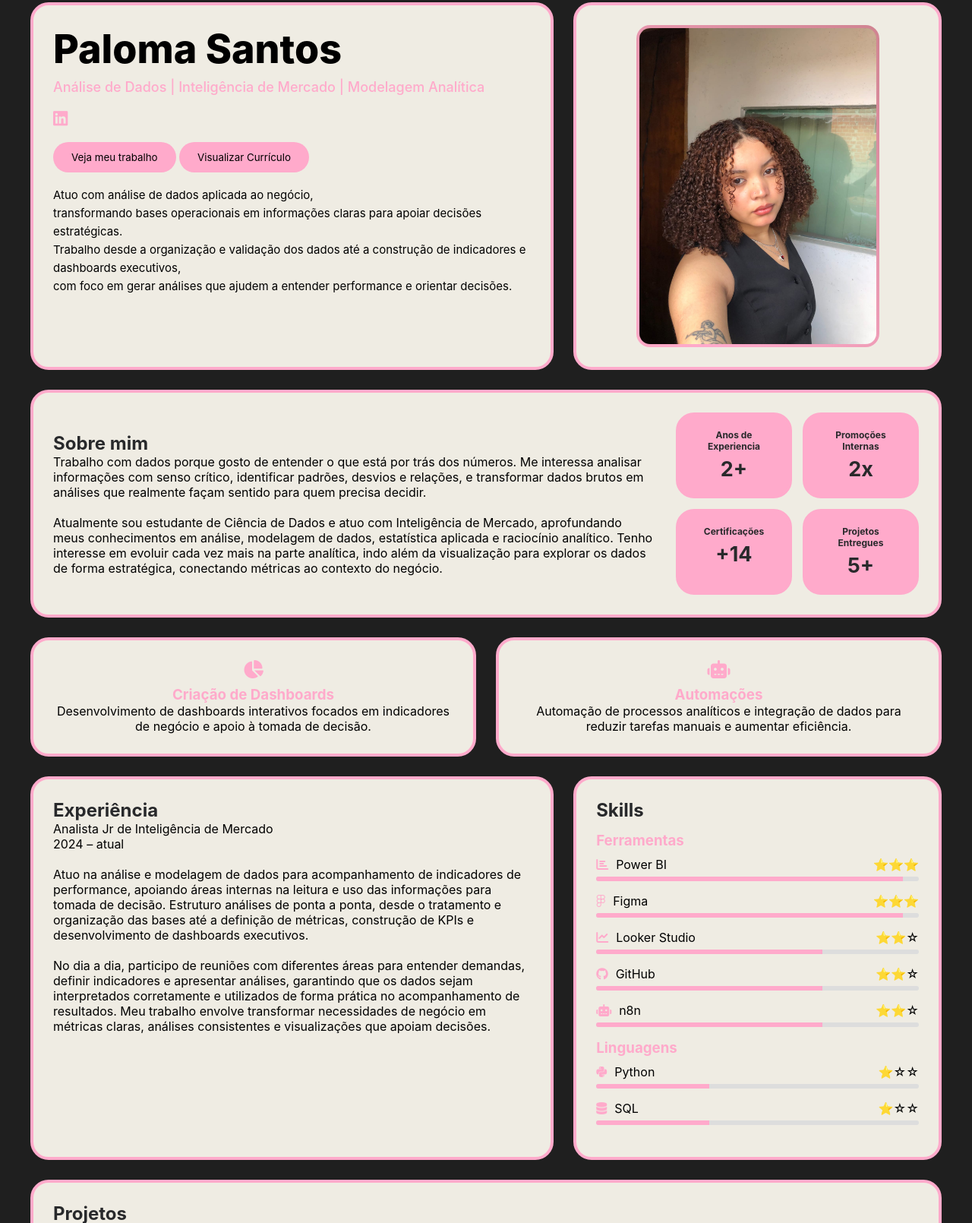
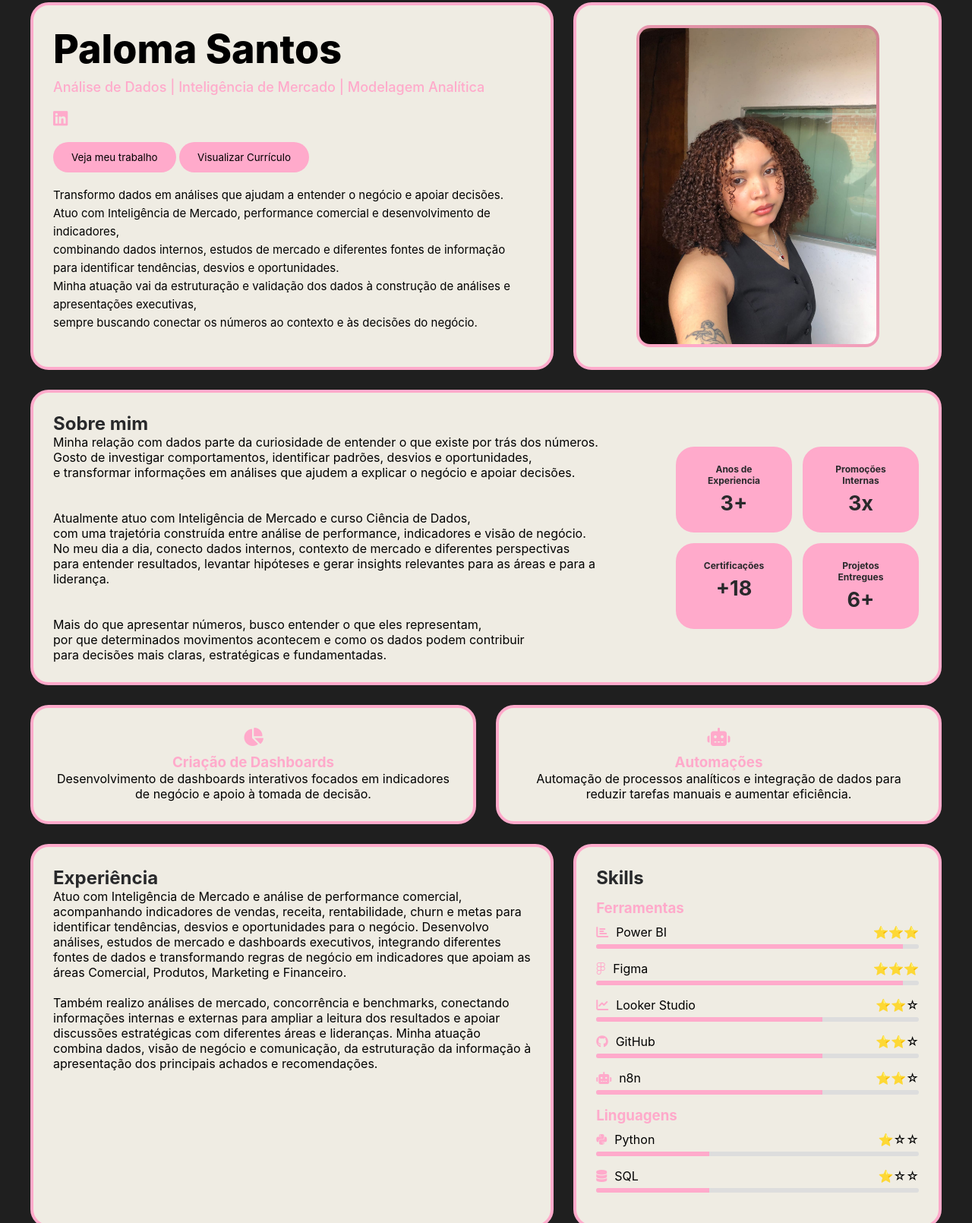
Before and after one commit to paloma-analytics/paloma-analytics.github.io, a plain HTML site: page index.html in a window 1280 px wide. Shown: the part 140-1750 px from the top of the page at 76% size. Drawn offline with Linux system fonts and the light colour scheme.

Commit message:
Revise personal description and experience details
Updated the content to better reflect experience and skills in data analysis and market intelligence, enhancing clarity and detail.

```diff
--- a/index.html
+++ b/index.html
@@ -392,10 +392,11 @@ Visualizar Currículo
 </button>
 
 <p>
-Atuo com análise de dados aplicada ao negócio,<br>
-transformando bases operacionais em informações claras para apoiar decisões estratégicas.<br>
-Trabalho desde a organização e validação dos dados até a construção de indicadores e dashboards executivos,<br>
-com foco em gerar análises que ajudem a entender performance e orientar decisões.
+Transformo dados em análises que ajudam a entender o negócio e apoiar decisões.<br>
+Atuo com Inteligência de Mercado, performance comercial e desenvolvimento de indicadores,<br>
+combinando dados internos, estudos de mercado e diferentes fontes de informação para identificar tendências, desvios e oportunidades.<br>
+Minha atuação vai da estruturação e validação dos dados à construção de análises e apresentações executivas,<br>
+sempre buscando conectar os números ao contexto e às decisões do negócio.
 </p>
 
 </div>
@@ -411,17 +412,22 @@ com foco em gerar análises que ajudem a entender performance e orientar decisõ
 <h2>Sobre mim</h2>
 
 <p>
-Trabalho com dados porque gosto de entender o que está por trás dos números.
-Me interessa analisar informações com senso crítico, identificar padrões, desvios e relações,
-e transformar dados brutos em análises que realmente façam sentido para quem precisa decidir.
+Minha relação com dados parte da curiosidade de entender o que existe por trás dos números.<br>
+Gosto de investigar comportamentos, identificar padrões, desvios e oportunidades,<br>
+e transformar informações em análises que ajudem a explicar o negócio e apoiar decisões.<br>
 
 <br><br>
 
-Atualmente sou estudante de Ciência de Dados e atuo com Inteligência de Mercado,
-aprofundando meus conhecimentos em análise, modelagem de dados, estatística aplicada
-e raciocínio analítico. Tenho interesse em evoluir cada vez mais na parte analítica,
-indo além da visualização para explorar os dados de forma estratégica,
-conectando métricas ao contexto do negócio.
+Atualmente atuo com Inteligência de Mercado e curso Ciência de Dados,<br>
+com uma trajetória construída entre análise de performance, indicadores e visão de negócio.<br>
+No meu dia a dia, conecto dados internos, contexto de mercado e diferentes perspectivas<br>
+para entender resultados, levantar hipóteses e gerar insights relevantes para as áreas e para a liderança.<br>
+
+<br><br>
+
+Mais do que apresentar números, busco entender o que eles representam,<br>
+por que determinados movimentos acontecem e como os dados podem contribuir<br>
+para decisões mais claras, estratégicas e fundamentadas.
 </p>
 
 </div>
@@ -430,22 +436,22 @@ conectando métricas ao contexto do negócio.
 
 <div class="card">
 <h3>Anos de Experiencia</h3>
-<div class="highlight">2+</div>
+<div class="highlight">3+</div>
 </div>
 
 <div class="card">
 <h3>Promoções Internas</h3>
-<div class="highlight">2x</div>
+<div class="highlight">3x</div>
 </div>
 
 <div class="card">
 <h3>Certificações</h3>
-<div class="highlight">+14</div>
+<div class="highlight">+18</div>
 </div>
 
 <div class="card">
 <h3>Projetos Entregues</h3>
-<div class="highlight">5+</div>
+<div class="highlight">6+</div>
 </div>
 
 </div>
@@ -477,25 +483,22 @@ Automação de processos analíticos e integração de dados para reduzir tarefa
 <h2>Experiência</h2>
 
 <p>
-Analista Jr de Inteligência de Mercado<br>
-2024 – atual
+Atuo com Inteligência de Mercado e análise de performance comercial,
+acompanhando indicadores de vendas, receita, rentabilidade, churn e metas
+para identificar tendências, desvios e oportunidades para o negócio.
+
+Desenvolvo análises, estudos de mercado e dashboards executivos,
+integrando diferentes fontes de dados e transformando regras de negócio
+em indicadores que apoiam as áreas Comercial, Produtos, Marketing e Financeiro.
 
 <br><br>
 
-Atuo na análise e modelagem de dados para acompanhamento de indicadores de performance,
-apoiando áreas internas na leitura e uso das informações para tomada de decisão.
+Também realizo análises de mercado, concorrência e benchmarks,
+conectando informações internas e externas para ampliar a leitura dos resultados
+e apoiar discussões estratégicas com diferentes áreas e lideranças.
 
-Estruturo análises de ponta a ponta, desde o tratamento e organização das bases
-até a definição de métricas, construção de KPIs e desenvolvimento de dashboards executivos.
-
-<br><br>
-
-No dia a dia, participo de reuniões com diferentes áreas para entender demandas,
-definir indicadores e apresentar análises, garantindo que os dados sejam interpretados corretamente
-e utilizados de forma prática no acompanhamento de resultados.
-
-Meu trabalho envolve transformar necessidades de negócio em métricas claras,
-análises consistentes e visualizações que apoiam decisões.
+Minha atuação combina dados, visão de negócio e comunicação,
+da estruturação da informação à apresentação dos principais achados e recomendações.
 </p>
 
 </div>
```
